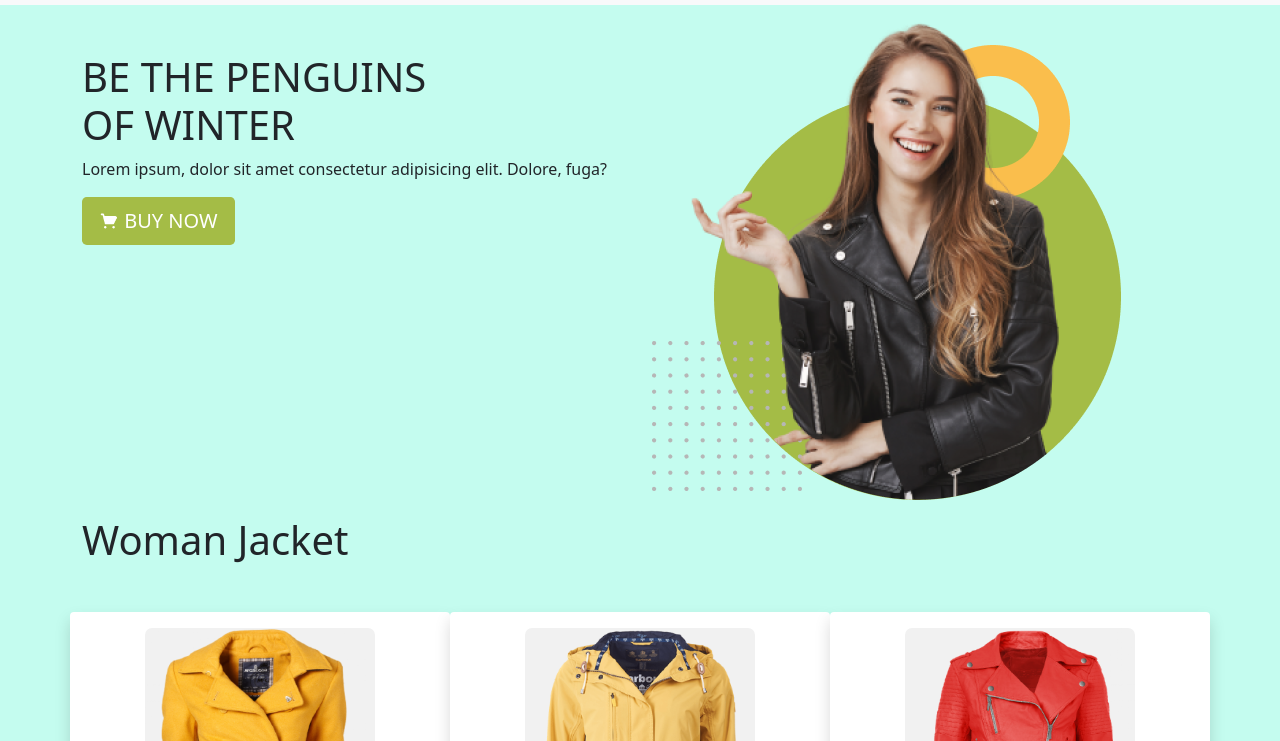
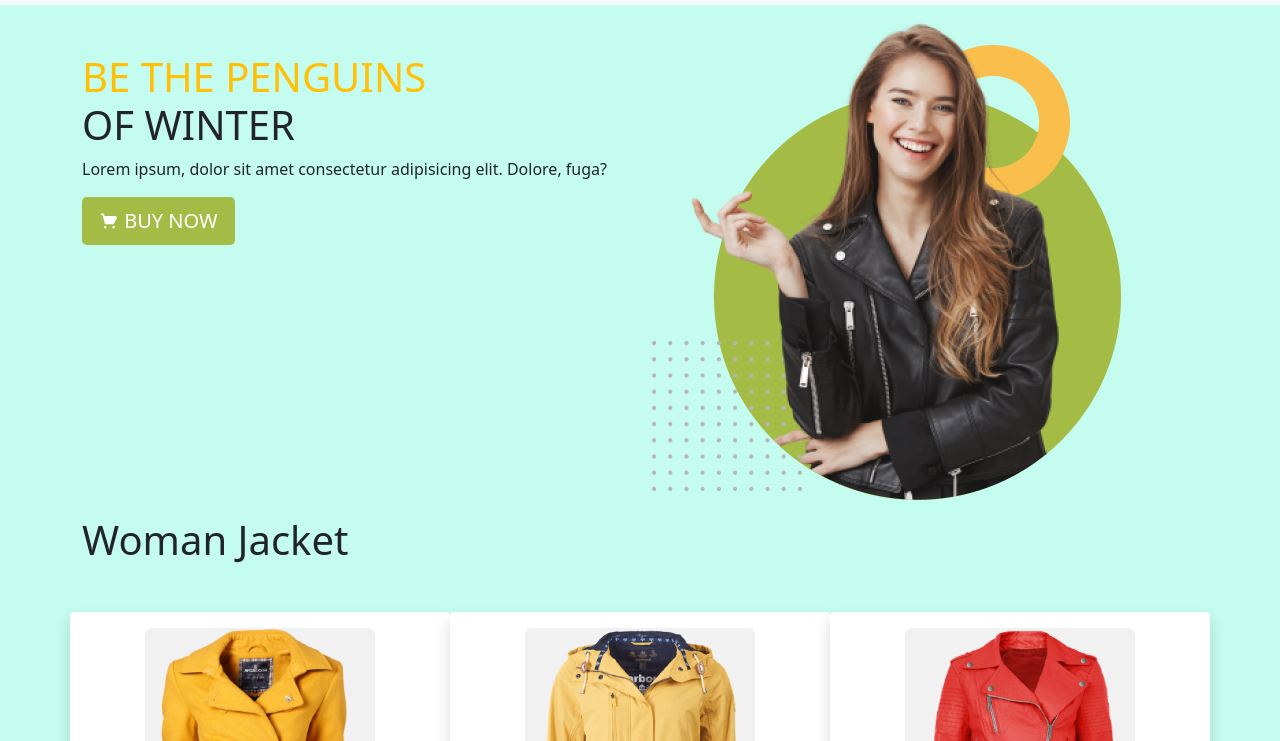
Before and after one commit to Nahid-khandakar/penguin-test, a plain HTML site: page index.html in a window 1280 px wide. Shown: the part 59-800 px from the top of the page. Drawn offline with nearby package versions, Linux system fonts and the light colour scheme.

Commit message:
allmost done

```diff
--- a/index.html
+++ b/index.html
@@ -78,7 +78,7 @@
                     <!-- titel section  -->
 
                     <div class="mt-5 col ">
-                        <h1> <span> BE THE PENGUINS </span><br> OF WINTER </h1>
+                        <h1> <span class="text-warning"> BE THE PENGUINS </span><br> OF WINTER </h1>
                         <p>Lorem ipsum, dolor sit amet consectetur adipisicing elit. Dolore, fuga?</p>
 
                         <button type="button" class="btn btn-lg text-white" style="background-color: #A4BC46;"> <img
```
